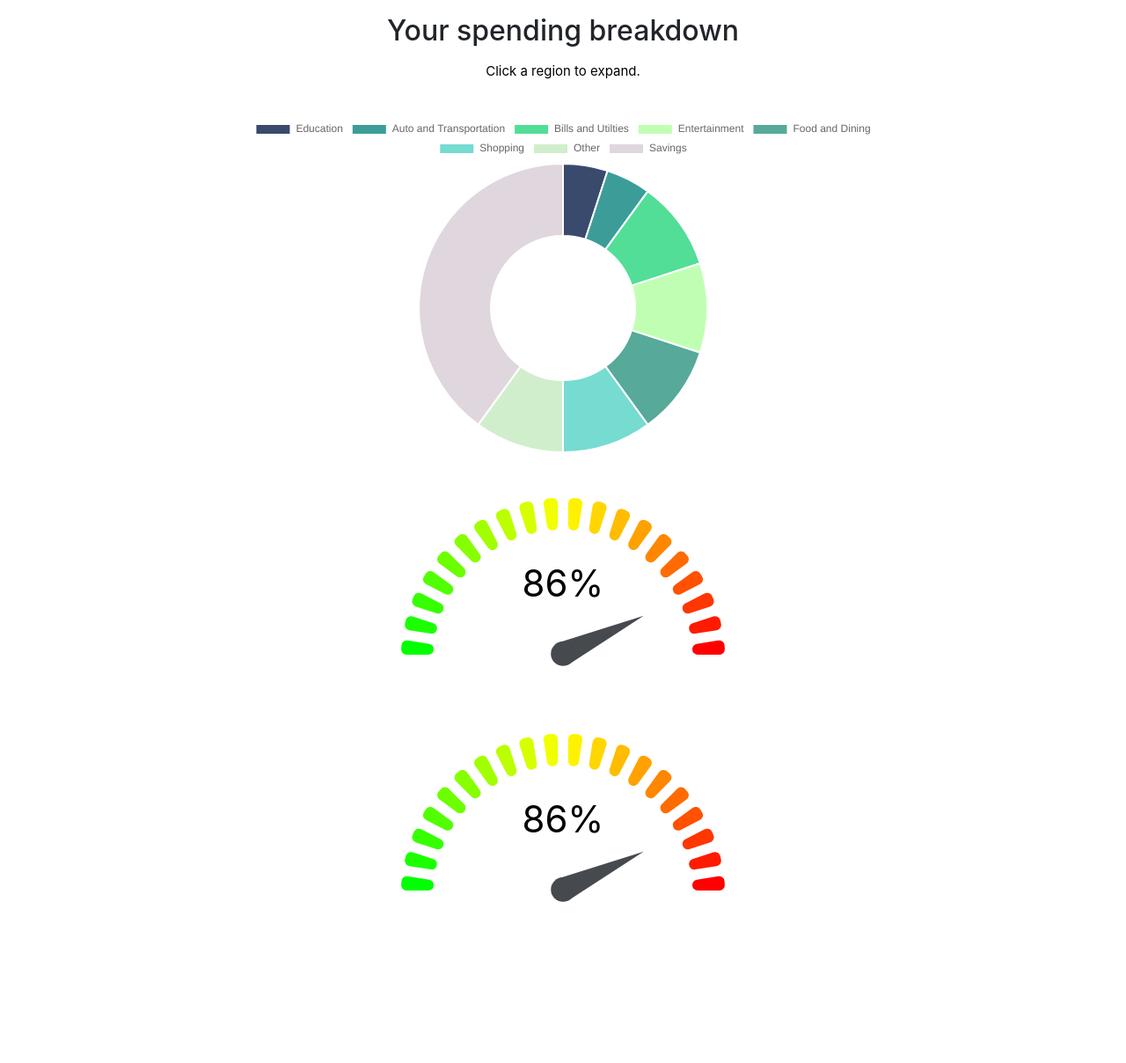
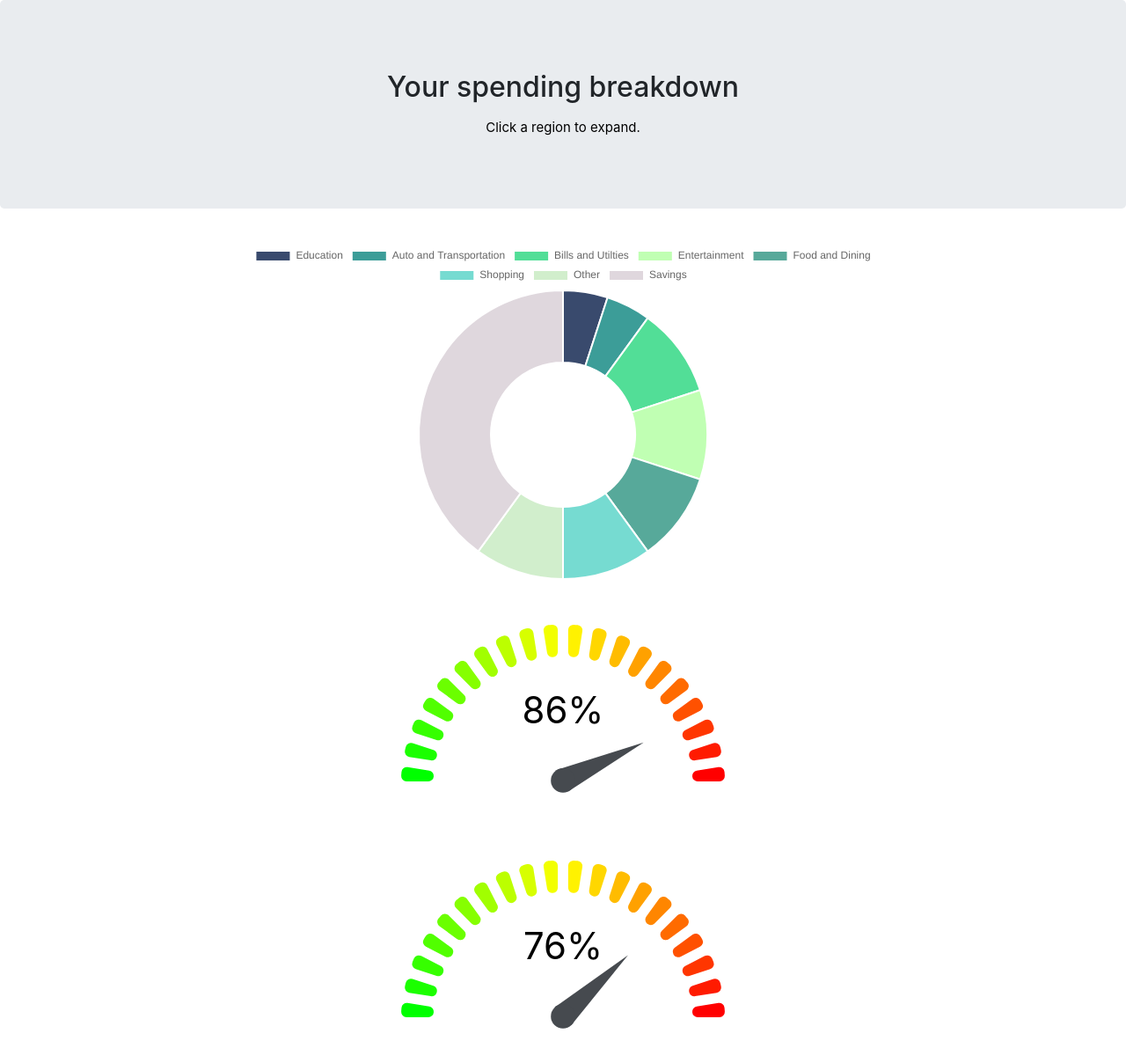
Before and after one commit to td-student-analyzer/frontend, a React (Create React App) app: page /dashboard in a window 1280 px wide. Shown: the top 1208 px of the page at 88% size. Before the commit the page ends 1091 px from the top, so only its background shows below. Built offline with nearby package versions, Linux system fonts and the light colour scheme.

Commit message:
added jumbotron

```diff
--- a/src/App.css
+++ b/src/App.css
@@ -32,7 +32,6 @@
 }
 
 
-
 /* @keyframes App-logo-spin {
   from {
     transform: rotate(0deg);
@@ -47,7 +46,9 @@
     width: 60%;
     margin: 3% 20%;
   }
+}
 
+@media only screen and (min-width: 450px) {
   .gauge-container {
     width: 40%;
     margin: 3% 30%;
--- a/src/pages/Dashboard.js
+++ b/src/pages/Dashboard.js
@@ -1,10 +1,14 @@
 import React from 'react';
+import 'bootstrap/dist/css/bootstrap.min.css';
+import { Jumbotron} from 'react-bootstrap';
 import { Doughnut } from 'react-chartjs-2';
 import GaugeChart from 'react-gauge-chart'
 
 var isGaugeVisible = true; // boolean that will change upon user clicking section
-var spendingRatio = 0.86;
 // TODO: Fetch from back-end
+var spendingRatio1 = 0.86; // dummy number for now
+var spendingRatio2 = 0.76;
+
 var customerTagRatios = [5, 5, 10, 10, 10, 10, 10, 40];
 var gauge_counter = 0;
 
@@ -60,11 +64,11 @@ const doughnutData = {
 	}]
 };
 
-function TagGauge() {
+function TagGauge(props) {
   if (isGaugeVisible) {
     return (
       <div>
-        <GaugeChart id={"gauge-chart" + ++gauge_counter} textColor={'#000000'} nrOfLevels={20} percent={spendingRatio}/>
+        <GaugeChart id={"gauge-chart" + ++gauge_counter} textColor={'#000000'} nrOfLevels={20} percent={props.spendingRatio}/>
       </div>
     );
   }
@@ -92,17 +96,20 @@ function generateTagBreakdown(elements) {
 export default function Dashboard() {
     return (
         <div>
-          <h2 className="centered-text">Your spending breakdown</h2>
-		      <p className="centered-text">Click a region to expand.</p>
+          <Jumbotron>
+            <h2 className="centered-text">Your spending breakdown</h2>
+            <p className="centered-text">Click a region to expand.</p>
+          </Jumbotron>
           <div className="doughnut-container">
             <Doughnut data={doughnutData} onElementsClick={elems => generateTagBreakdown(elems)}/>
           </div>
           <div className="gauge-container">
-            <TagGauge></TagGauge>
+            <TagGauge spendingRatio={spendingRatio1}></TagGauge>
           </div>
           <div className="gauge-container">
-            <TagGauge></TagGauge>
+            <TagGauge spendingRatio={spendingRatio2}></TagGauge>
           </div>
+
         </div>
     );
 };
```
